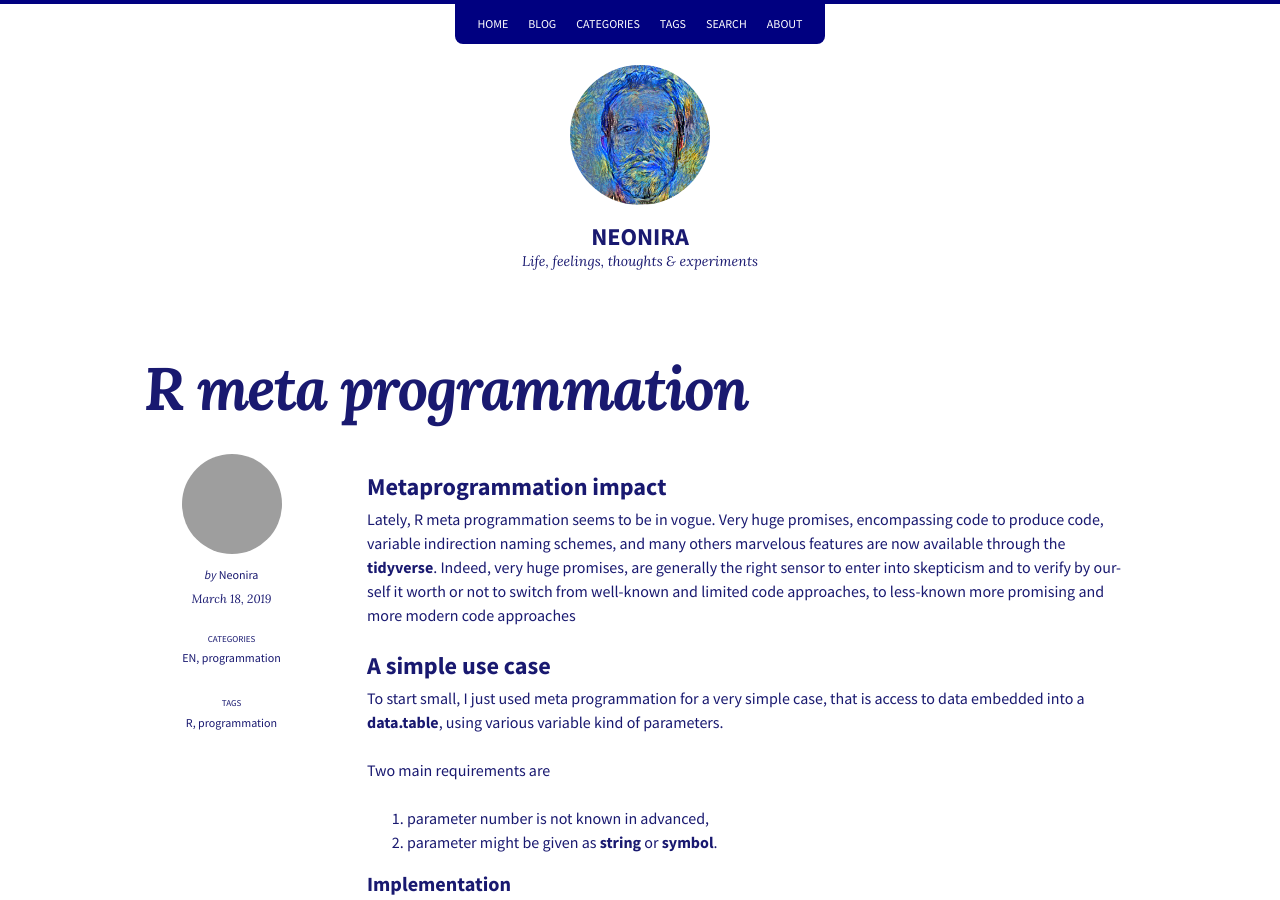
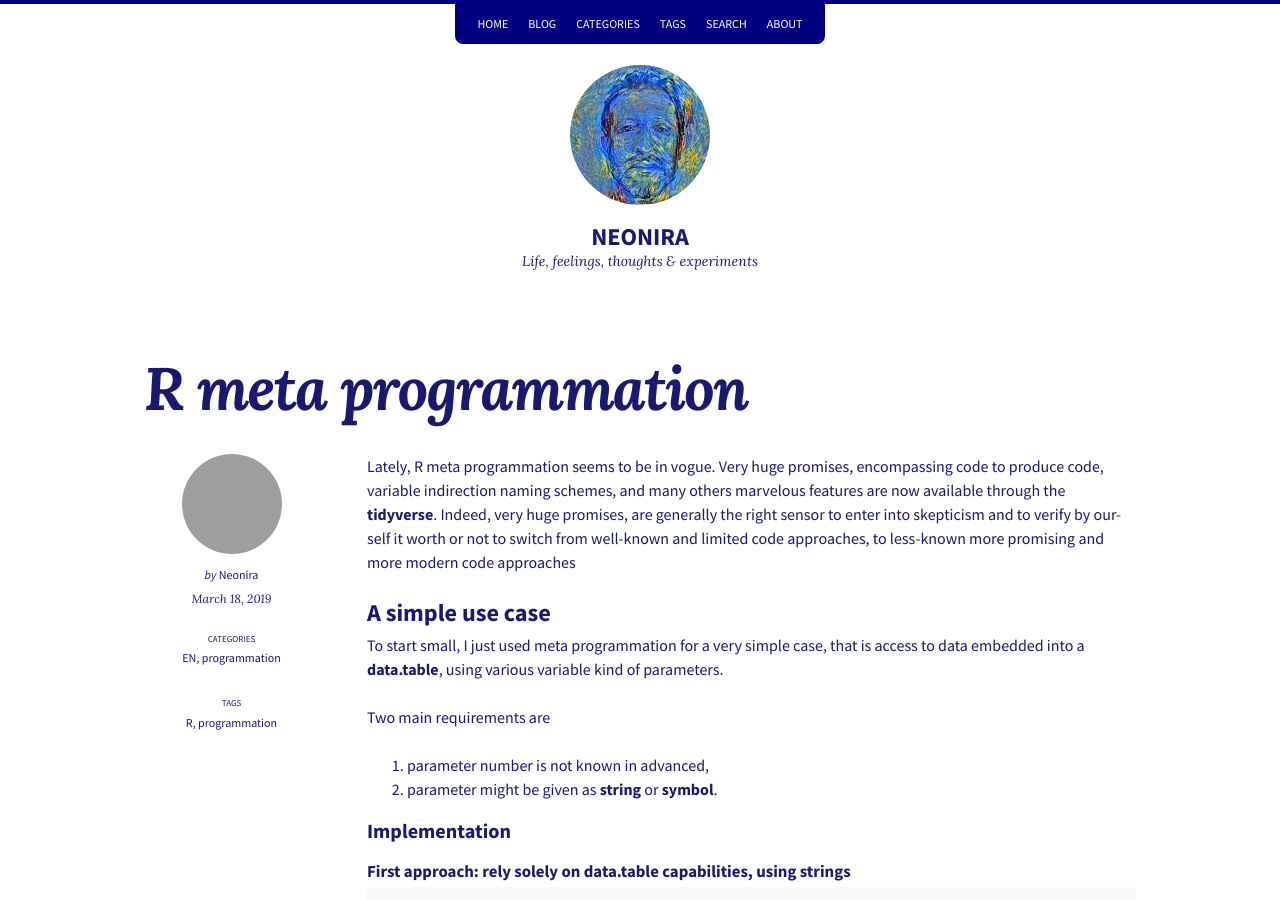
Before and after one commit to neonira/neonira.github.io, a Jekyll site: the page built from _posts/2019-03-18-R-metaProg.md, in a window 1280 px wide and 900 px high, cut to the strip 0-900 px from the top of the window. Built offline with Jekyll 4.4.1, drawn with Linux system fonts in a browser that asks for light colours; nearby versions of some CDN libraries; comment, search, counter and statistics services are not loaded; grey boxes are pictures that could not be loaded.

Commit message:
solving issues in posts for feed.R.xml to behave properly

```diff
--- a/_posts/2019-03-18-R-metaProg.md
+++ b/_posts/2019-03-18-R-metaProg.md
@@ -7,8 +7,6 @@
 comments: true
 permalink: rz1
 ---
-
-## Metaprogrammation impact
 
 Lately, R meta programmation seems to be in vogue. Very huge promises, encompassing
 code to produce code, variable indirection naming schemes, and many others marvelous
```
Also changed, not shown: _posts/2016-09-07-houdini-vs-komod.html (+5 -3 lines).
